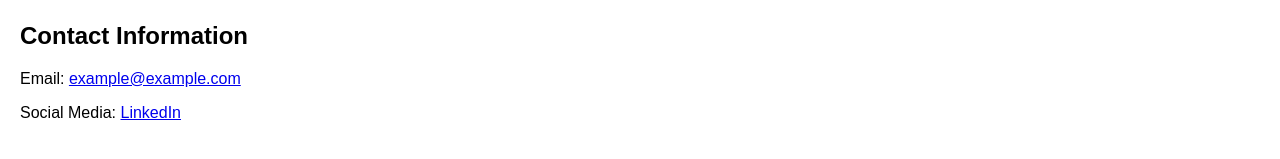
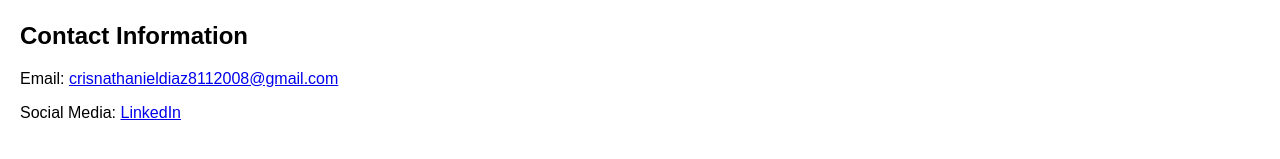
Before and after one commit to natoyy11/natoyy11.github.io, a plain HTML site: page index.html in a window 1280 px wide. Shown: the part 629-788 px from the top of the page. Drawn offline with Linux system fonts and the light colour scheme.

Commit message:
Add files via upload

```diff
--- a/index.html
+++ b/index.html
@@ -62,7 +62,7 @@
 
     <section>
         <h2>Contact Information</h2>
-        <p>Email: <a href="crisnathanieldiaz8112008@gmail.com">example@example.com</a></p>
+        <p>Email: <a href="crisnathanieldiaz8112008@gmail.com">crisnathanieldiaz8112008@gmail.com</a></p>
         <p>Social Media: <a href="https://www.facebook.com/share/192uvbgXaf/" target="_blank">LinkedIn</a></p>
     </section>
 </body>
```
